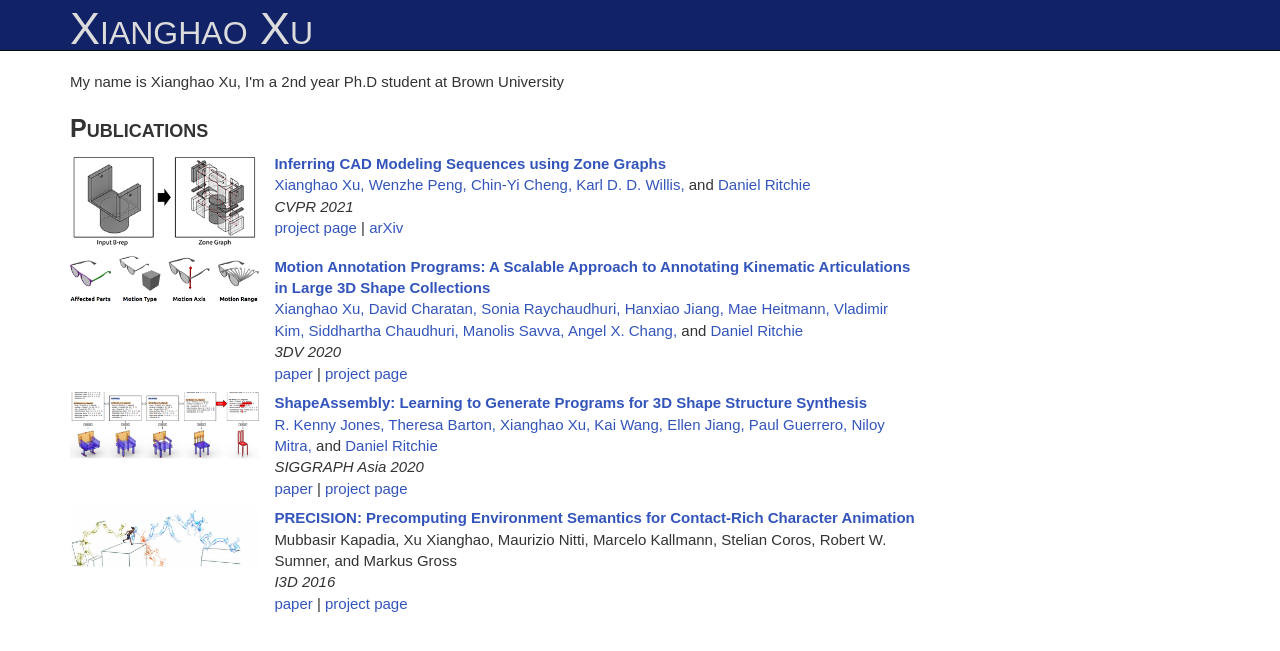
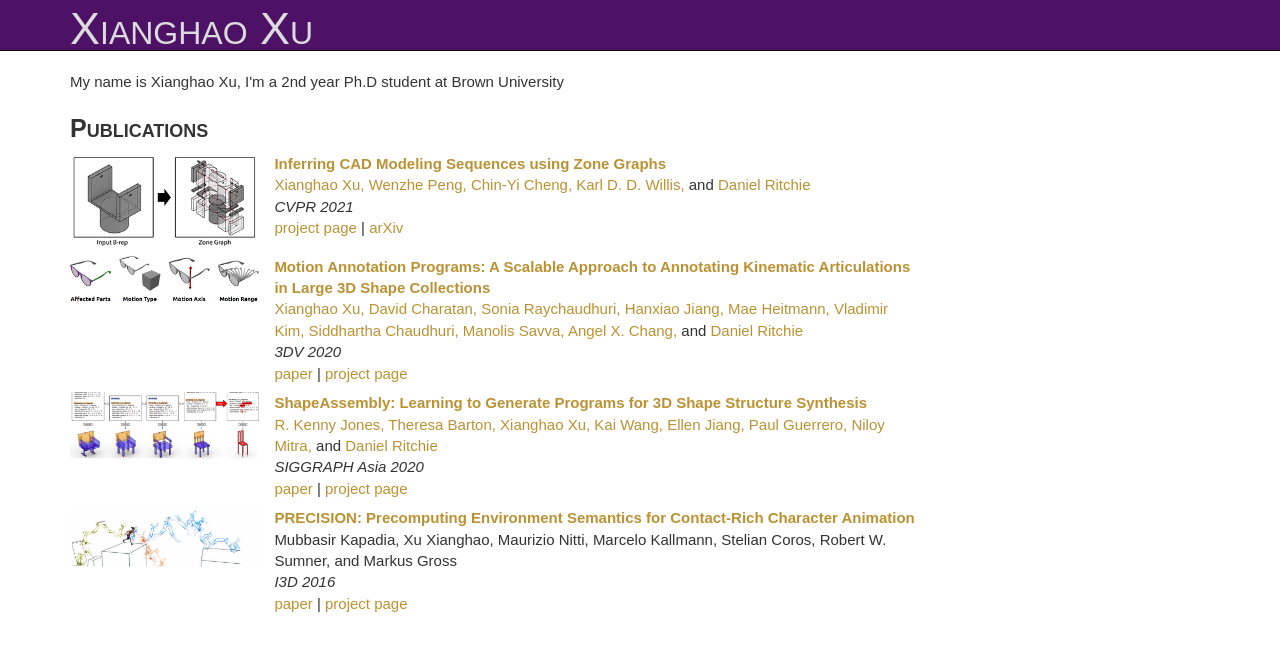
Before and after one commit to xxh43/xxh43.github.io, a Jekyll site: the page built from index.html, in a window 1280 px wide. Shown: the top 651 px of the page. Built offline with Jekyll 4.4.1, drawn with Linux system fonts in a browser that asks for light colours.

Commit message:
Update style.css

```diff
--- a/css/style.css
+++ b/css/style.css
@@ -9,13 +9,13 @@ body {
 }
 
 a, a:hover {
-	color: #3355BB;
+	color: #bb9233;
 }
 
 /*---------------------------------------------------------------*/
 
 #mainnav {
-	background-color: #112266;
+	background-color: #4d1166;
 }
 
 .navbar-brand {
```
